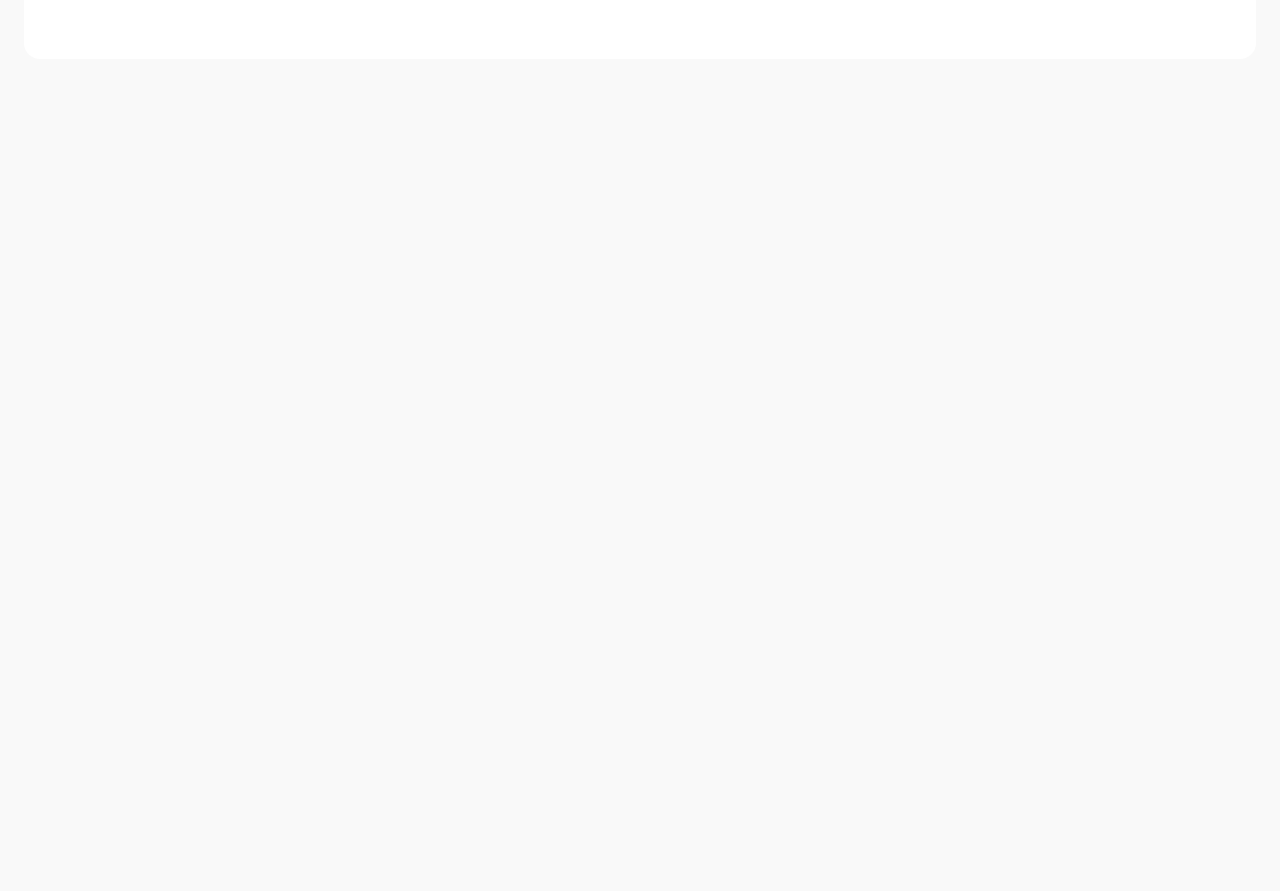
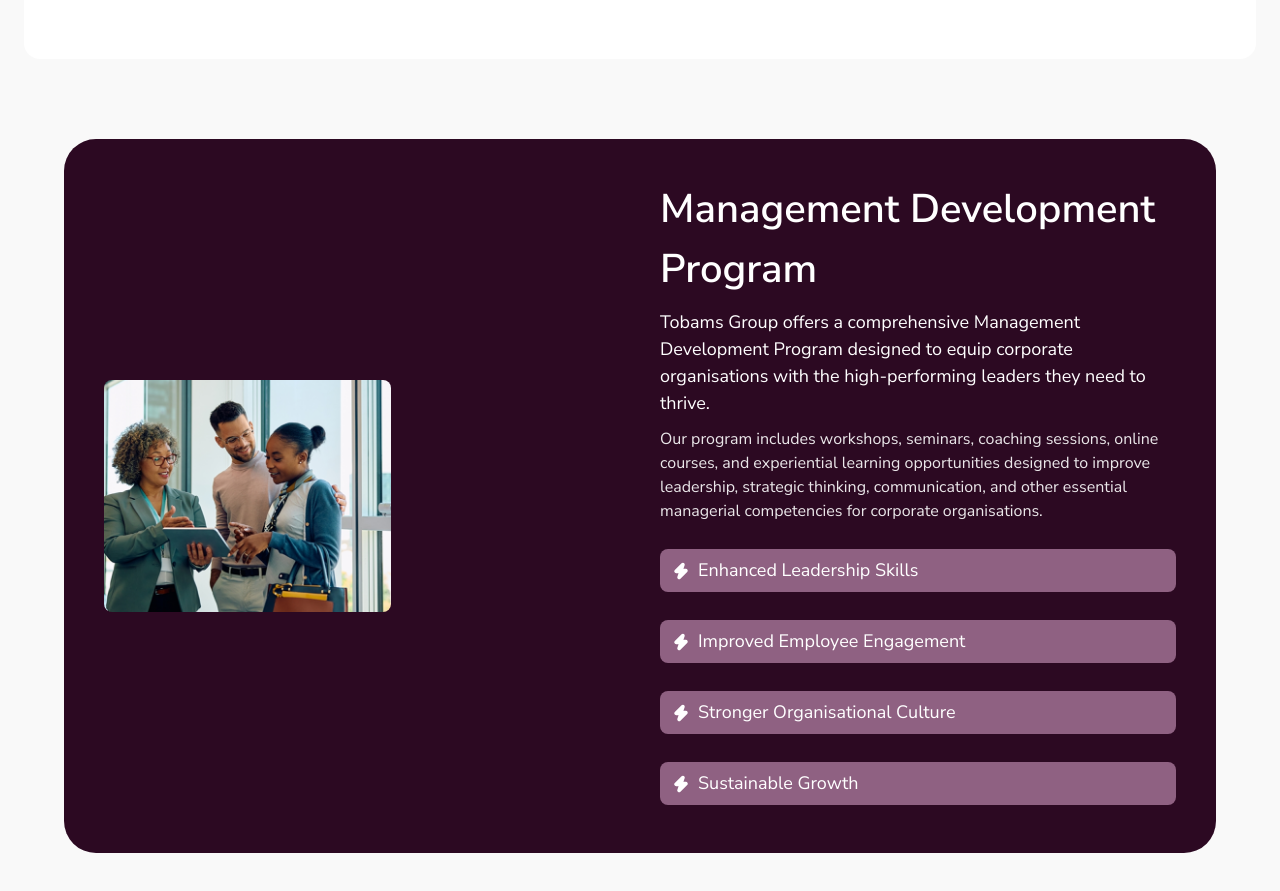
Before and after one commit to onumaeleanyagift/tobams-frontend-intern-assessment, a Next.js app: page / in a window 1280 px wide. Shown: the part 3020-3911 px from the top of the page. Before the commit the page ends 3079 px from the top, so only its background shows below. Built offline with nearby package versions, Linux system fonts and the light colour scheme.

Commit message:
feat: add ManagementDevelopment component to showcase management development program

```diff
--- a/app/page.tsx
+++ b/app/page.tsx
@@ -2,6 +2,7 @@ import Navbar from "@/components/layout/Navbar";
 import Hero from "@/components/sections/Hero";
 import LearningManagement from "@/components/sections/LearningManagement";
 import TrainingServices from "@/components/sections/TrainingServices";
+import ManagementDevelopment from "@/components/sections/ManagementDevelopment";
 
 export default function Home() {
   return (
@@ -12,6 +13,7 @@ export default function Home() {
         <Hero />
         <LearningManagement />
         <TrainingServices />
+        <ManagementDevelopment />
       </main>
     </>
   );
--- /dev/null
+++ b/components/sections/ManagementDevelopment.tsx
@@ -0,0 +1,66 @@
+import Image from "next/image";
+import { Zap } from "lucide-react";
+
+const features = [
+  "Enhanced Leadership Skills",
+  "Improved Employee Engagement",
+  "Stronger Organisational Culture",
+  "Sustainable Growth",
+];
+
+export default function ManagementDevelopment() {
+  return (
+    <section className="px-4 py-10 md:px-8 lg:px-16 lg:py-20">
+      <div className="mx-auto flex max-w-328 flex-col items-center gap-6 rounded-4xl bg-(--primary-dark) md:p-10 lg:flex-row lg:gap-10">
+        {/* Management Development Title for mobile */}
+        <h2 className="text-[16px] text-(--white) text-center font-semibold pt-6 md:pt-2 md:text-[30px] lg:hidden">
+          Management Development Program
+        </h2>
+
+        {/* Management Development image */}
+        <div className="lg:w-1/2">
+          <Image
+            src="/images/management-development.jpg"
+            alt="Professionals participating in a management development session"
+            width={592}
+            height={639}
+            className="h-58 w-71.75 rounded-lg object-cover md:h-[539] md:w-[592] lg:h-[639] lg:w-[592]"
+          />
+        </div>
+
+        {/* Management Development content */}
+        <div className="flex w-full flex-col gap-2.5 px-4 py-4 text-(--white) lg:w-1/2 lg:px-0 lg:py-0">
+          <h2 className="hidden font-semibold md:text-[40px] lg:block">
+            Management Development Program
+          </h2>
+
+          <p className="text-[14px] text-(--white) md:text-[18px]">
+            Tobams Group offers a comprehensive Management Development Program
+            designed to equip corporate organisations with the high-performing
+            leaders they need to thrive.
+          </p>
+
+          <p className="text-[14px] text-(--white)/90 md:text-[16px]">
+            Our program includes workshops, seminars, coaching sessions, online
+            courses, and experiential learning opportunities designed to improve
+            leadership, strategic thinking, communication, and other essential
+            managerial competencies for corporate organisations.
+          </p>
+
+          {/* Management development features */}
+          <ul className="mt-2 flex flex-col gap-3">
+            {features.map((feature) => (
+              <li
+                key={feature}
+                className="flex items-center gap-2 rounded-lg bg-[#8F6182] px-3 py-2 my-2 text-[14px] text-(--white) md:text-[18px]"
+              >
+                <Zap size={18} fill="currentColor" className="shrink-0" />
+                <span>{feature}</span>
+              </li>
+            ))}
+          </ul>
+        </div>
+      </div>
+    </section>
+  );
+}
```
